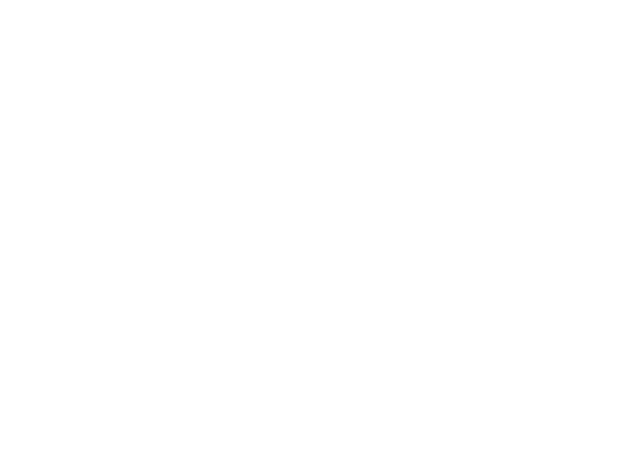
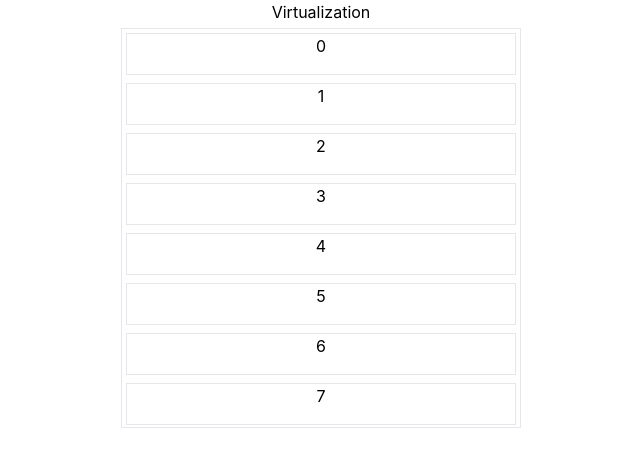
Before and after one commit to prasoonk587/playground, a React (Create React App) app: page /virtual-list in a window 1280 px wide. Before the commit this address had no page. Shown: the top 464 px of the page, without its empty margins (319-959 px from the left). Built offline with nearby package versions, Linux system fonts and the light colour scheme.

Commit message:
Added vitualization component

```diff
--- a/src/App.tsx
+++ b/src/App.tsx
@@ -3,6 +3,7 @@
 import { TicTacToe } from './components/TicTacToe';
 import { TodoList } from './components/TodoList';
 import { Home } from './pages/Home';
+import { VirtualListImplementation } from './components/Virtualization';
 
 function App() {
     return (
@@ -12,6 +13,7 @@
                 <Route path="/todo" element={<TodoList />} />
                 <Route path="/tictactoe" element={<TicTacToe />} />
                 <Route path="/autocomplete" element={<AutoComplete />} />
+                <Route path="/virtual-list" element={<VirtualListImplementation />} />
             </Routes>
         </BrowserRouter>
     );
--- /dev/null
+++ b/src/components/Virtualization/index.tsx
@@ -0,0 +1,94 @@
+import { ReactNode, useCallback, useMemo, useRef, useState } from 'react';
+import { start } from 'repl';
+
+const ITEM_HEIGHT = 50;
+const CONTAINER_HEIGHT = 400;
+const OVERSCAN = 4;
+
+// Scroll height = ITEM_HEIGHT * Item Length
+// Items need to render = (CONTAINER_HEIGHT / ITEM_HEIGHT ) + OVERSCAN;
+// Start index of rendered element = Math.floor(scroll position / ITEM_HEIGHT)
+
+interface VirtualListProps<T> {
+    items: T[];
+    renderItem: (item: T, index: number) => ReactNode;
+}
+
+export const VirtualList = <T,>({ items, renderItem }: VirtualListProps<T>) => {
+    const [scrollTop, setScrollTop] = useState(0);
+    const containerRef = useRef<HTMLDivElement>(null);
+
+    const totalHeight = ITEM_HEIGHT * items.length;
+
+    const startIndex = Math.max(0, Math.floor(scrollTop / ITEM_HEIGHT - OVERSCAN));
+
+    const visibleCount = Math.ceil(CONTAINER_HEIGHT / ITEM_HEIGHT);
+
+    const endIndex = Math.min(items.length - 1, startIndex + visibleCount + OVERSCAN * 2);
+
+    const visibleItems = useMemo(() => {
+        return items.slice(startIndex, endIndex + 1);
+    }, [startIndex, endIndex, items]);
+
+    const offsetY = startIndex * ITEM_HEIGHT;
+
+    const handleScroll = useCallback((e: React.UIEvent<HTMLDivElement>) => {
+        setScrollTop(e.currentTarget.scrollTop);
+    }, []);
+
+    return (
+        <div
+            ref={containerRef}
+            className="overflow-y-auto border w-[400px]"
+            style={{ height: CONTAINER_HEIGHT }}
+            onScroll={handleScroll}
+        >
+            <div
+                className="relative"
+                style={{
+                    height: totalHeight,
+                }}
+            >
+                <div
+                    style={{
+                        position: 'relative',
+                        transform: `translateY(${offsetY}px)`,
+                    }}
+                >
+                    {visibleItems.map((item, index) => {
+                        return (
+                            <div className="p-1" style={{ height: ITEM_HEIGHT }}>
+                                {renderItem(item, startIndex + index)}
+                            </div>
+                        );
+                    })}
+                </div>
+            </div>
+        </div>
+    );
+};
+
+export const VirtualListImplementation = () => {
+    return (
+        <div className="flex justify-center">
+            <div>
+                <div className="flex justify-center mb-1">
+                    <p>Virtualization</p>
+                </div>
+                <div className="h-[800px]">
+                    <VirtualList
+                        items={Array.from({ length: 10000 }, (_, i) => i)}
+                        renderItem={(i: any) => (
+                            <div
+                                key={i}
+                                className={`flex justify-center border h-full  align-center flex-wrap`}
+                            >
+                                <p>{i}</p>
+                            </div>
+                        )}
+                    />
+                </div>
+            </div>
+        </div>
+    );
+};
--- a/src/pages/Home.tsx
+++ b/src/pages/Home.tsx
@@ -4,6 +4,7 @@
     { name: 'Todo List', path: '/todo' },
     { name: 'Tic Tac Toe', path: '/tictactoe' },
     { name: 'Autocomplete', path: '/autocomplete' },
+    { name: 'Virtual List - Fixed Height', path: '/virtual-list' },
 ];
 
 export const Home = () => {
--- /dev/null
+++ b/src/utils/api.ts
@@ -0,0 +1,3 @@
+export const sleep = async (time: number) => new Promise((res) => setTimeout(res, time));
+
+const fetchRequest = async () => Promise.resolve();
```
